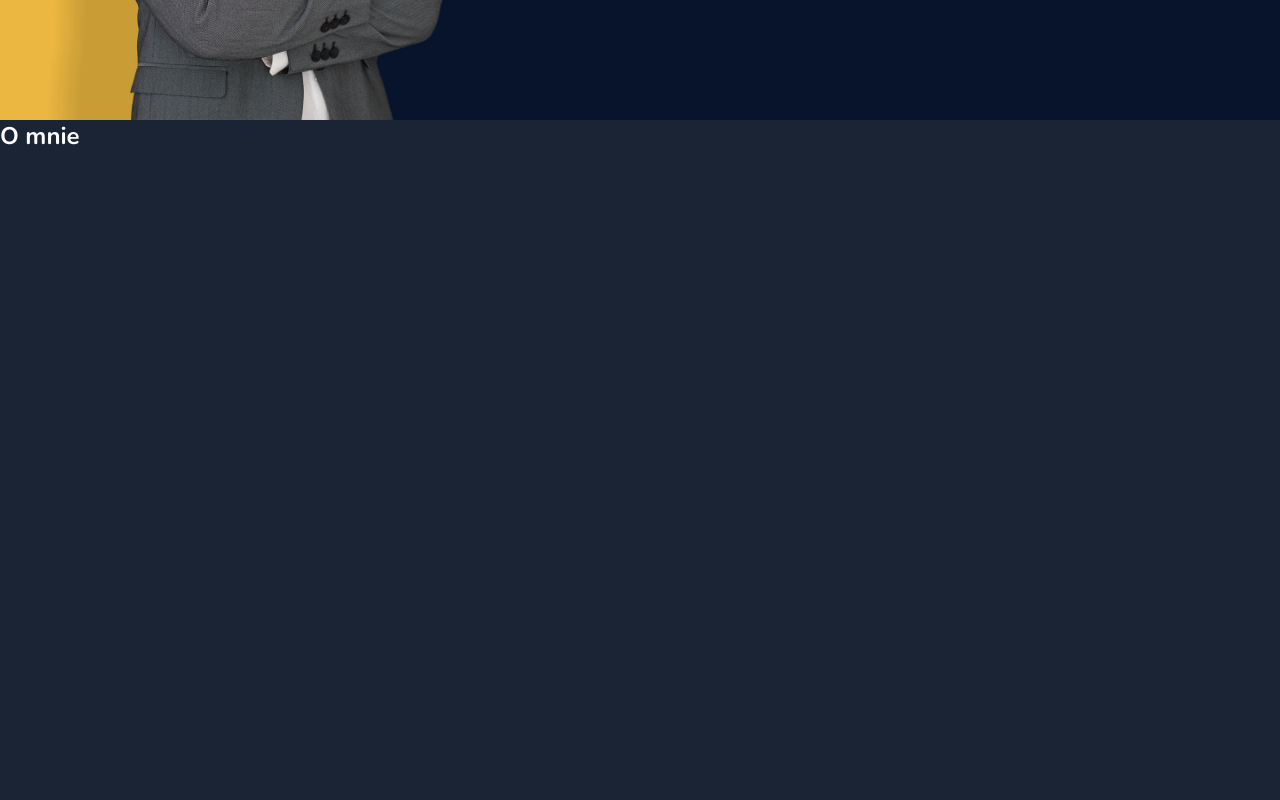
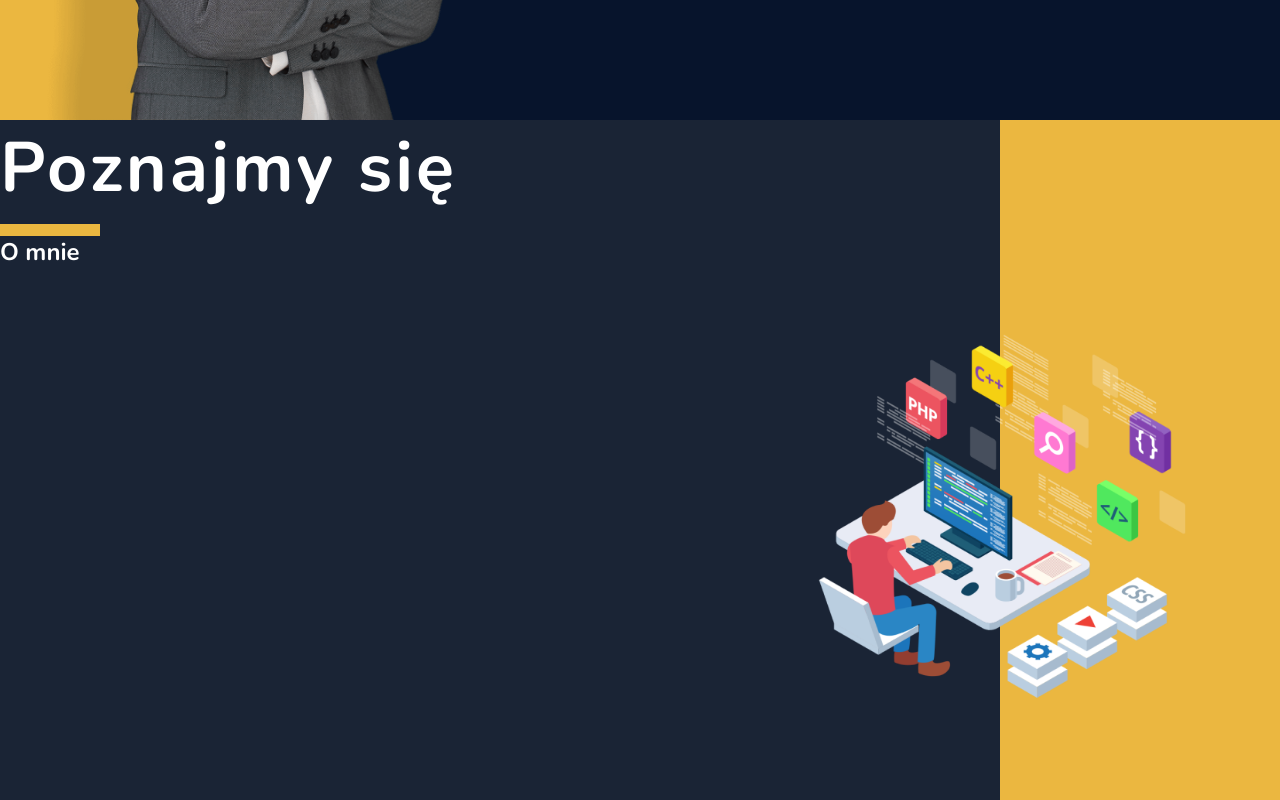
Before and after one commit to pbl-js/portfolio, a React (Create React App) app: page / in a window 1280 px wide. Shown: the part 680-1480 px from the top of the page. Built offline with nearby package versions, Linux system fonts and the light colour scheme.

Commit message:
Create WhiteHeader

```diff
--- /dev/null
+++ b/src/components/atoms/WhiteHeader.js
@@ -0,0 +1,20 @@
+import styled from "styled-components";
+
+export default styled.h1`
+  font-size: ${({ theme }) => theme.fontSize.xxl};
+  color: ${({ theme }) => theme.color.white};
+  letter-spacing: 3px;
+  position: relative;
+  padding-bottom: 20px;
+
+  &::after {
+    content: "";
+    display: block;
+    width: 100px;
+    height: 12px;
+    position: absolute;
+    bottom: 0;
+    left: 0;
+    background: ${({ theme }) => theme.color.orange};
+  }
+`;
--- a/src/sections/Aboutme.js
+++ b/src/sections/Aboutme.js
@@ -1,16 +1,54 @@
 import React from "react";
 import styled from "styled-components";
 
+import workingMan from "../assets/workingMan.png";
+import WhiteHeader from "../components/atoms/WhiteHeader";
+
+const BackgroundWrapper = styled.div`
+  position: relative;
+  width: 100%;
+  background-color: ${({ theme }) => theme.color.greyPrimary};
+  overflow: hidden;
+`;
+
 const MainWrapper = styled.article`
   height: 100vh;
-  background-color: ${({ theme }) => theme.color.greyPrimary};
+  width: 100%;
+  max-width: 1920px;
+  margin: 0 auto;
+  position: relative;
+`;
+
+const OrangeDiv = styled.div`
+  position: absolute;
+  width: 200vw;
+  height: 100%;
+  top: 0;
+  left: calc(100% - 35vh);
+  background: ${({ theme }) => theme.color.orange};
+`;
+
+const StyledImg = styled.img`
+  position: absolute;
+  top: 50%;
+  transform: translateY(-50%);
+  max-height: 50%;
+  height: 100%;
+  right: 10vh;
+  bottom: 0;
+  z-index: 1;
 `;
 
 const Aboutme = () => {
   return (
-    <MainWrapper>
-      <h1>O mnie</h1>
-    </MainWrapper>
+    <BackgroundWrapper>
+      <MainWrapper>
+        <OrangeDiv />
+        <WhiteHeader>Poznajmy się</WhiteHeader>
+        <StyledImg src={workingMan} />
+        <h1>O mnie</h1>
+      </MainWrapper>
+    </BackgroundWrapper>
   );
 };
 
```
Also changed, not shown: src/assets/workingMan.png (added).
